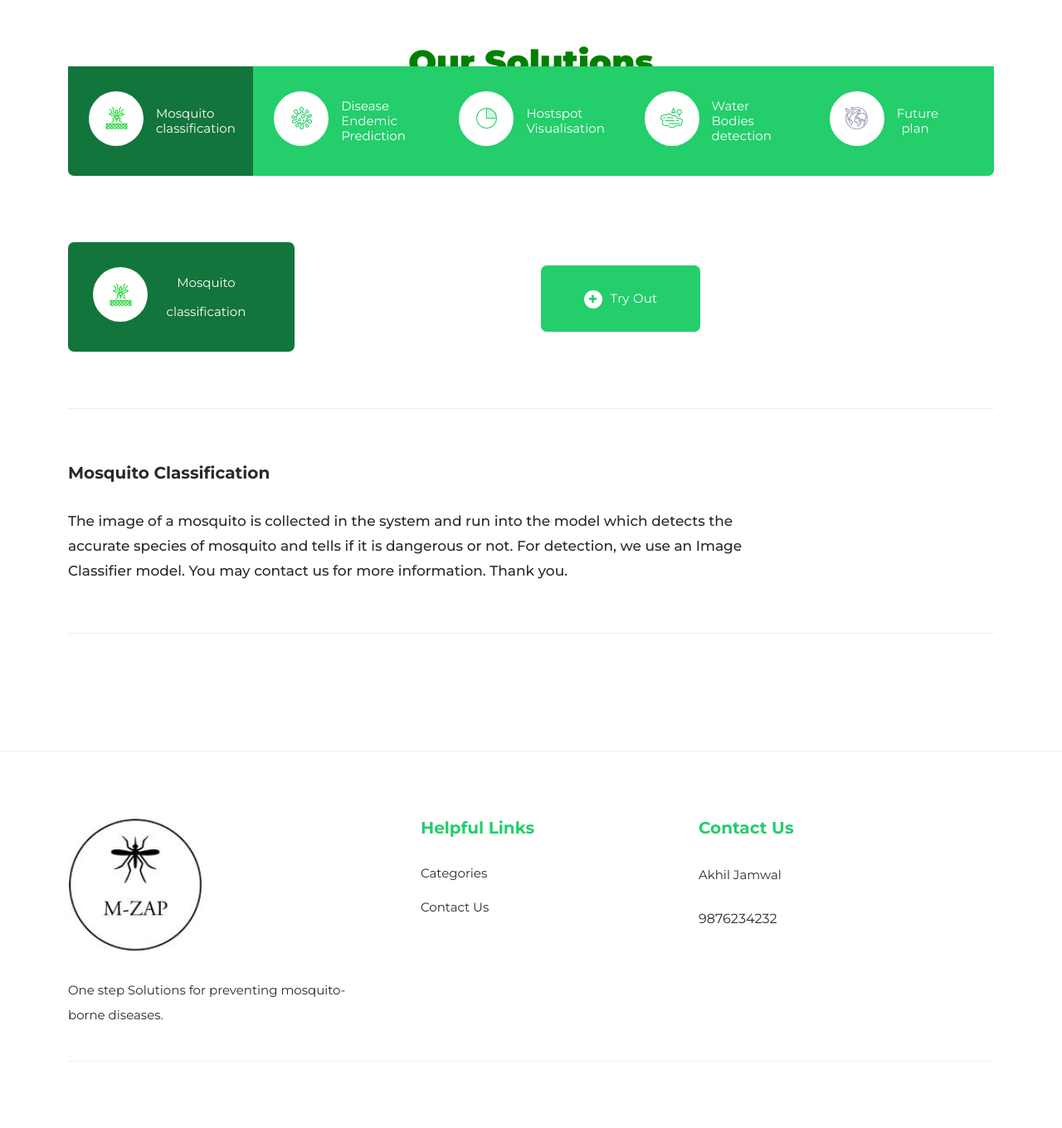
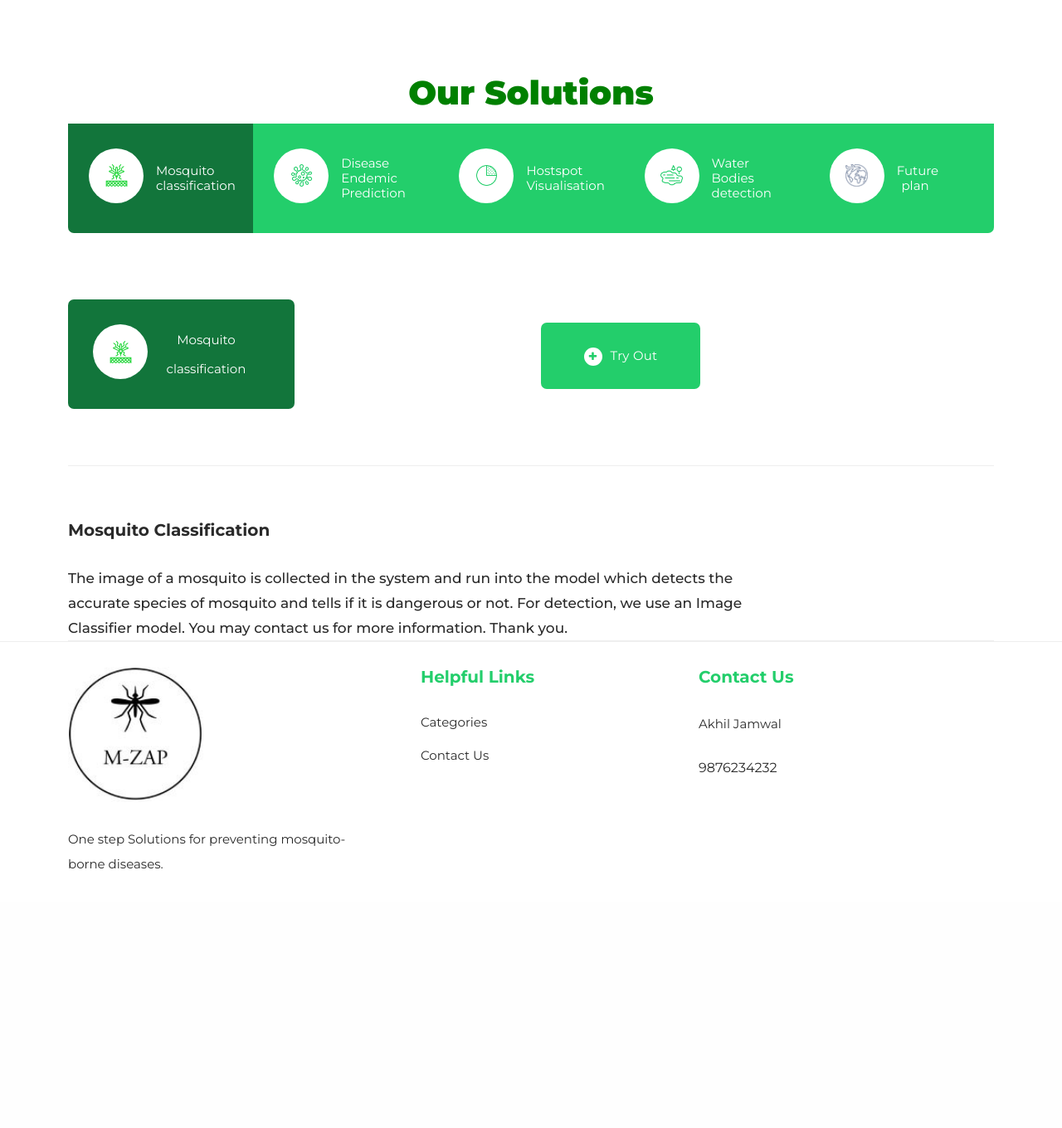
Before and after one commit to AkhilJ321/mzapp, a Django app: page /category in a window 1280 px wide. Shown: the part 505-1865 px from the top of the page at 83% size. After the commit the page ends 1552 px from the top, so only its background shows below. Run offline with Django 3.2, Linux system fonts and the light colour scheme; some libraries are stand-ins or nearby versions.

Commit message:
fronted changes

```diff
--- a/static/assets/css/templatemo-plot-listing.css
+++ b/static/assets/css/templatemo-plot-listing.css
@@ -178,7 +178,7 @@
   font-size: 18px;
   line-height: 26px;
   /* color: #2a2a2a; */
-  padding: 1rem;
+ padding:0;
 }
 
 .platc{
--- a/templates/home/category.html
+++ b/templates/home/category.html
@@ -72,6 +72,23 @@
   .category-post .container {
     margin-top: 80px;
   }
+
+
+   .category-post .container::before{
+    content: "Our Solutions";
+    color:green;
+    font-size: 40px;
+    font-weight: 900;
+    display: flex;
+    justify-content: center;
+    align-items: center;
+    margin:5px;
+
+  }
+  .footer{
+    padding:30px;
+  }
+
 </style>
     <!--
 
@@ -156,7 +173,7 @@
       </div>
     </div>
     <div class="category-post">
-      <h2 class="sol-text">Our Solutions</h2>
+
       <div class="container">
         <div class="row">
           <div class="col-lg-12">
@@ -253,7 +270,7 @@
                                 </div>
                               </div>
                               <div class="col-lg-12">
-                                <div class="description">
+                                <div class="description mb-0 pb-0">
                                   <div class="row">
                                     <div class="col-lg-9">
                                       <h4>Mosquito Classification</h4>
@@ -567,15 +584,13 @@
               </div>
             </div>
 
-            <div class="text-center mt-4 pt-2">
-              <i class="fas fa-quote-right fa-3x text-white"></i>
-            </div>
+
           </div>
         </div>
       </div>
     </section>
 
-    <footer>
+    <footer class="footer" >
       <div class="container">
         <div class="row">
           <div class="col-lg-4">
@@ -616,10 +631,7 @@
               </div>
             </div>
           </div>
-          <div class="col-lg-12">
-            <div class="sub-footer">
-              <p></p>
-            </div>
+
           </div>
         </div>
       </div>
```
Also changed, not shown: templates/home/about_us.html (+5 -5 lines), templates/home/home.html (+16 -15 lines).
